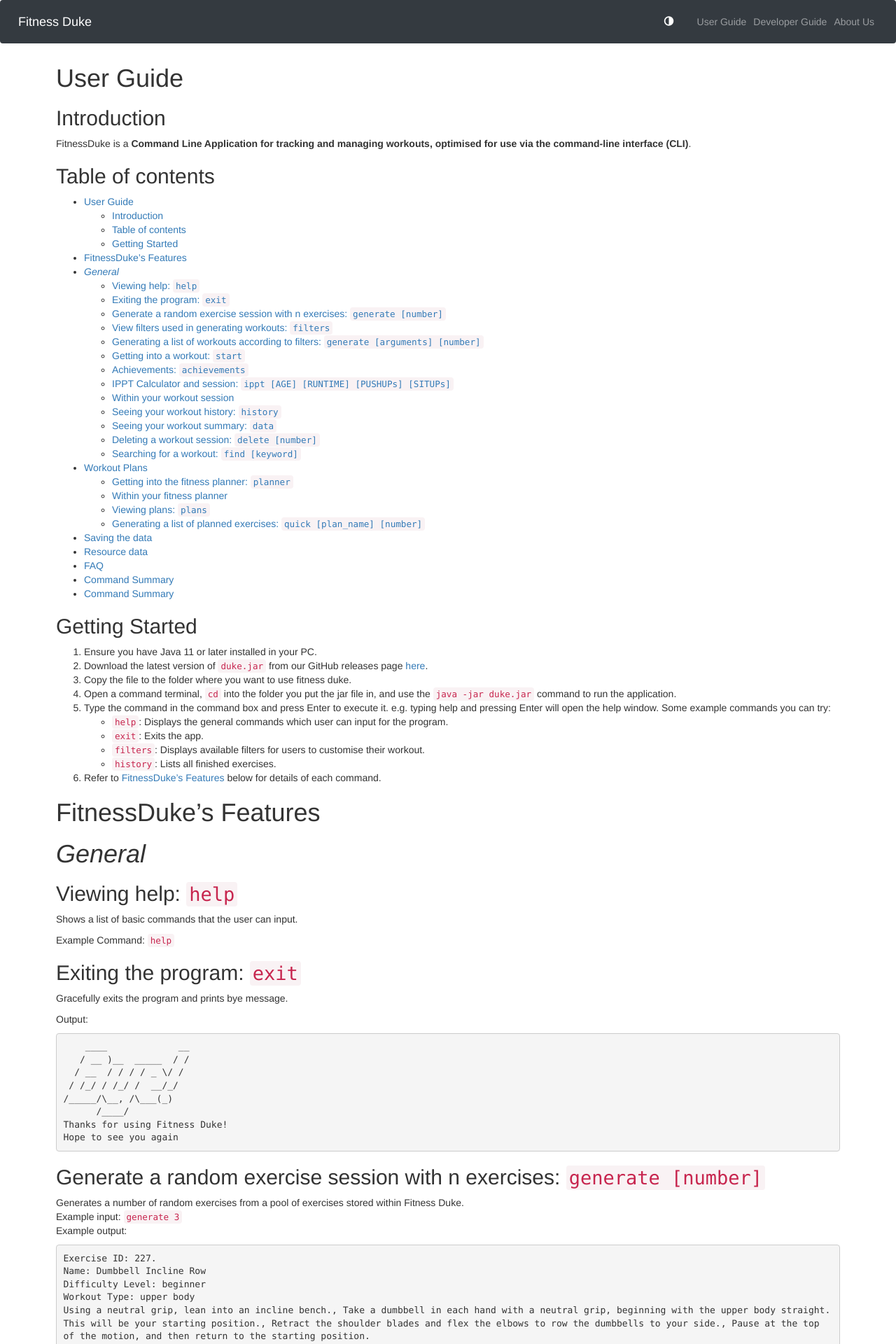
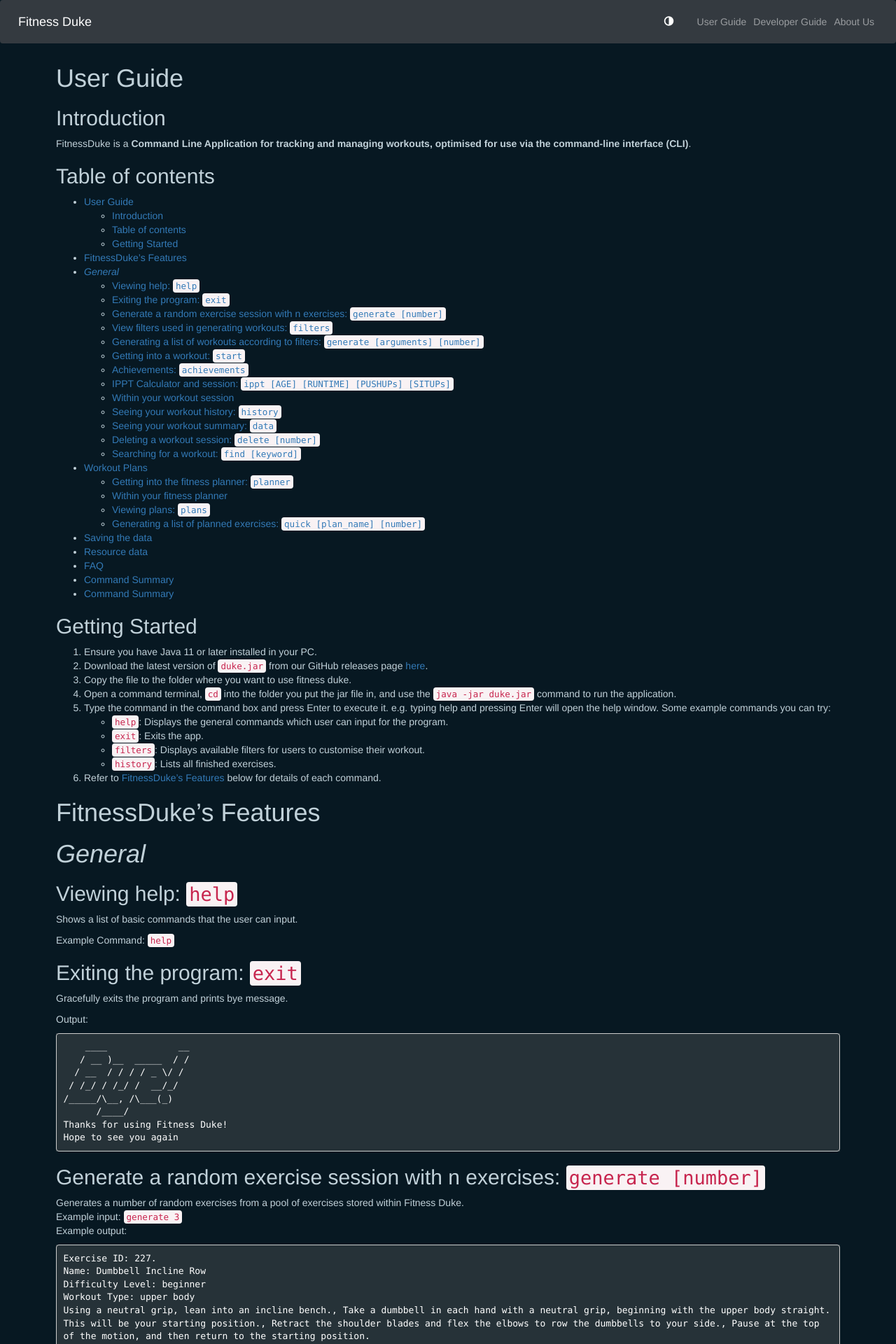
Before and after one commit to EangJS/FridgeThermometer, a Jekyll site: the page built from docs/master.md, in a window 1280 px wide. Shown: the top 1920 px of the page at 70% size. Built offline with Jekyll 4.4.1, drawn with Linux system fonts in a browser that asks for light colours; our own code applies the rules of GitHub Pages for plain Markdown files.

Commit message:
Update default.html

```diff
--- a/docs/_layouts/default.html
+++ b/docs/_layouts/default.html
@@ -10,6 +10,28 @@
     <link rel="stylesheet" href="style.css" type="text/css">
     <script src="https://cdn.jsdelivr.net/npm/jquery@3.6.3/dist/jquery.slim.min.js"></script>
     <script src="https://cdn.jsdelivr.net/npm/bootstrap@4.6.2/dist/js/bootstrap.bundle.min.js"></script>
+    <style>
+        body {
+    background-color: #071822;
+    color: #c1d1d9;
+}
+.light-mode {
+    background-color: #fafafa;
+    color: #071822;
+}
+.highlight {
+    color: white;
+    background-color: #263238 !important;
+}
+table, th, td {
+    border: 1px solid;
+    padding: 15px;
+}
+img {
+    max-width: 100%;
+    background-color: #ffffff;
+}
+    </style>
 </head>
 <body>
 <nav class="navbar navbar-expand-md bg-dark navbar-dark justify-content-end">
```
